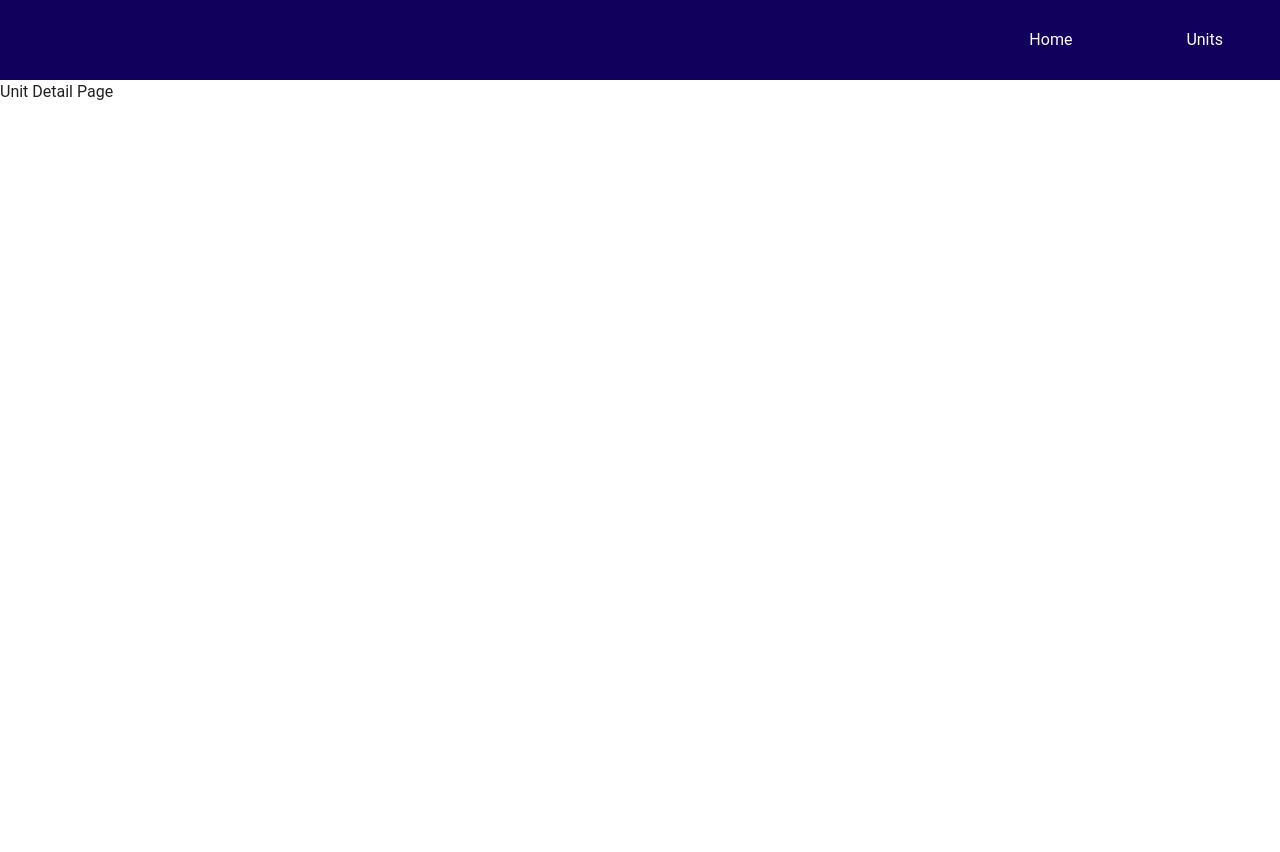
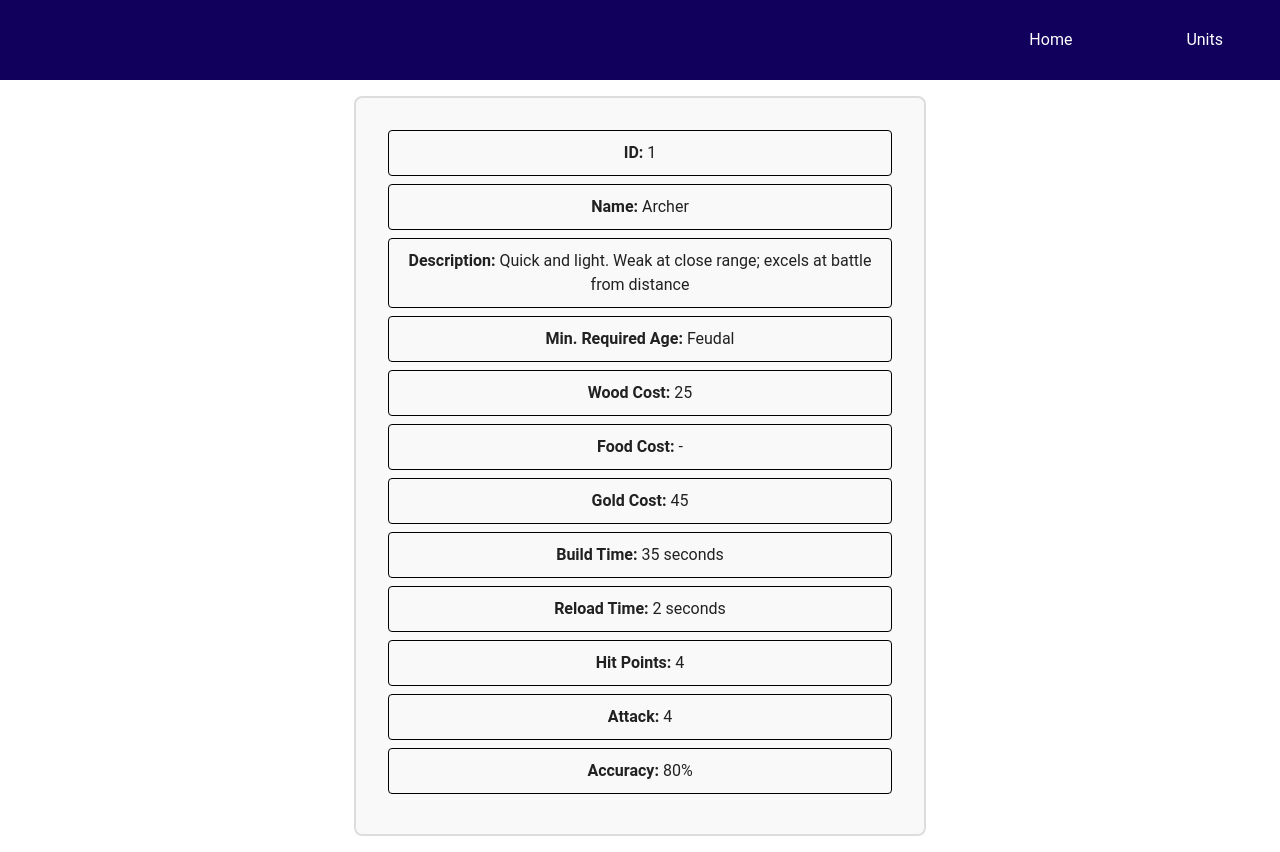
Before and after one commit to semihataman161/adesso-frontend-case, a Vue app: page /units/1 in a window 1280 px wide. Before the commit the page ends 800 px from the top, so only its background shows below. Built offline with nearby package versions, Linux system fonts and the light colour scheme.

Commit message:
Complete unit details page

```diff
--- /dev/null
+++ b/src/components/unit-detail/UnitDetailDisplay.vue
@@ -0,0 +1,50 @@
+<script setup lang="ts">
+import BaseCard from "@/components/UI/BaseCard.vue";
+interface UnitDetail {
+  label: string;
+  value: string | number | null;
+}
+
+const props = defineProps<{
+  unitData: UnitDetail[];
+}>();
+</script>
+
+<template>
+  <BaseCard>
+    <ul v-if="unitData.length > 0" class="unit-details__list">
+      <li
+        v-for="(item, index) in props.unitData"
+        :key="index"
+        class="unit-details__item"
+      >
+        <p class="unit-details__text">
+          <strong class="unit-details__label">{{ item.label }}:</strong>
+          {{ item.value || "-" }}
+        </p>
+      </li>
+    </ul>
+  </BaseCard>
+</template>
+
+<style scoped lang="scss">
+.unit-details__list {
+  list-style-type: none;
+  padding-left: 0;
+}
+
+.unit-details__item {
+  border: 1px solid black;
+  padding: 10px;
+  margin-bottom: 8px;
+  border-radius: 4px;
+}
+
+.unit-details__text {
+  margin: 0;
+}
+
+.unit-details__label {
+  font-weight: bold;
+}
+</style>
--- a/src/pages/UnitDetailPage.vue
+++ b/src/pages/UnitDetailPage.vue
@@ -1,7 +1,64 @@
 <script setup lang="ts">
+import { useRoute } from "vue-router";
+import { useStore } from "vuex";
+import { computed } from "vue";
+import UnitDetailDisplay from "@/components/unit-detail/UnitDetailDisplay.vue";
 
+const route = useRoute();
+const store = useStore();
+
+const id = Number(route.params.id);
+const unitDetail = computed(() => store.getters["units/allTableDataById"](id));
+
+const unitData = computed(() => {
+  if (unitDetail.value) {
+    return [
+      { label: "ID", value: unitDetail.value.id },
+      { label: "Name", value: unitDetail.value.name },
+      { label: "Description", value: unitDetail.value.description },
+      { label: "Min. Required Age", value: unitDetail.value.age },
+      { label: "Wood Cost", value: unitDetail.value.cost.Wood },
+      { label: "Food Cost", value: unitDetail.value.cost.Food },
+      { label: "Gold Cost", value: unitDetail.value.cost.Gold },
+      { label: "Build Time", value: unitDetail.value.build_time + " seconds" },
+      {
+        label: "Reload Time",
+        value: unitDetail.value.reload_time + " seconds",
+      },
+      { label: "Hit Points", value: unitDetail.value.hit_points },
+      { label: "Attack", value: unitDetail.value.attack },
+      { label: "Accuracy", value: unitDetail.value.accuracy },
+    ];
+  }
+  return [];
+});
 </script>
 
 <template>
-   <p>Unit Detail Page</p>
+  <v-container class="unit-details">
+    <v-row class="unit-details__row">
+      <v-col cols="12" md="8" lg="6" class="unit-details__col">
+        <UnitDetailDisplay :unitData="unitData" />
+      </v-col>
+    </v-row>
+  </v-container>
 </template>
+
+<style scoped lang="scss">
+.unit-details {
+  display: flex;
+  align-items: center;
+  justify-content: center;
+  min-height: 90vh;
+
+  &__row {
+    text-align: center;
+    justify-content: center;
+  }
+
+  &__col {
+    max-width: 600px;
+    margin: 0 auto;
+  }
+}
+</style>
```
